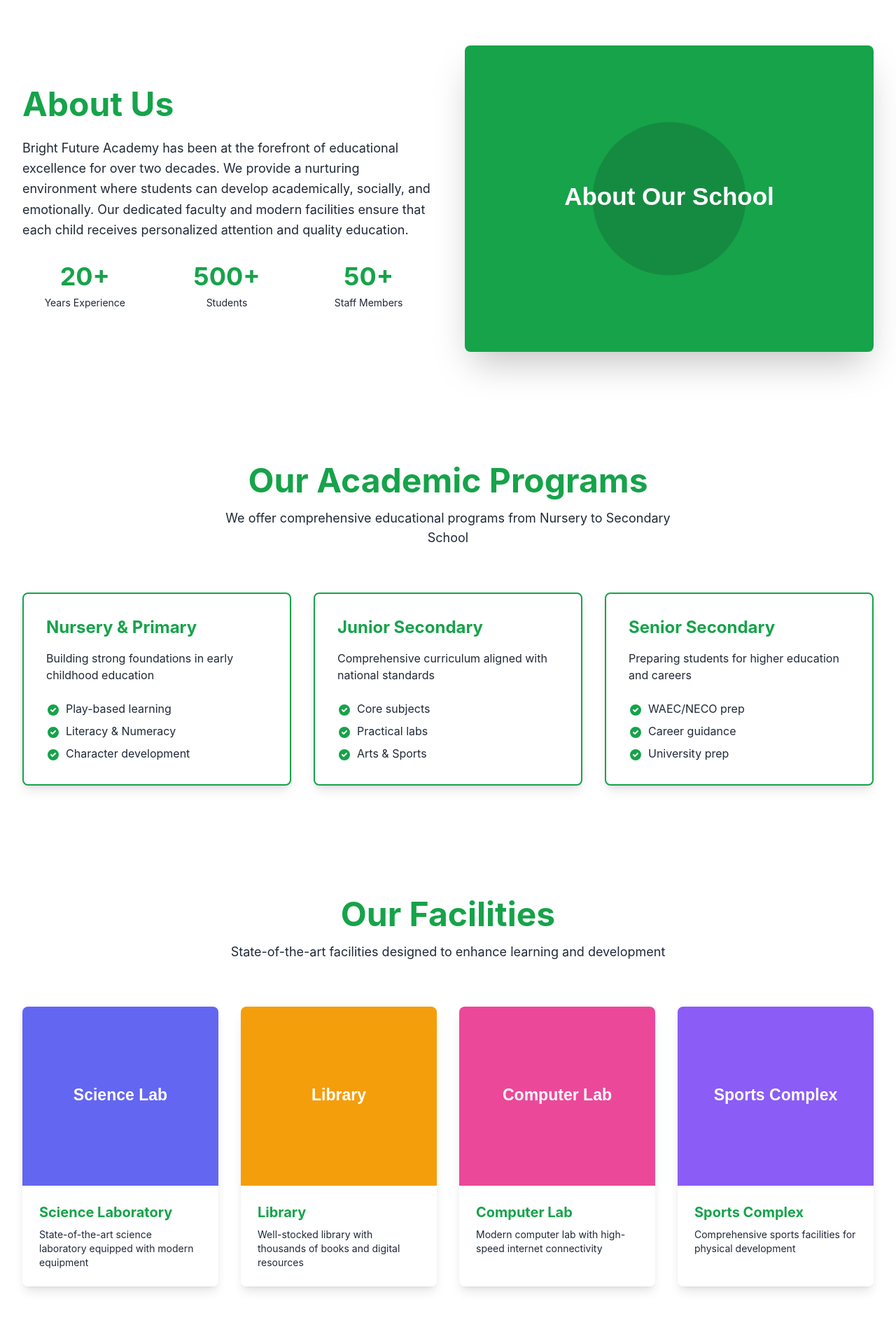
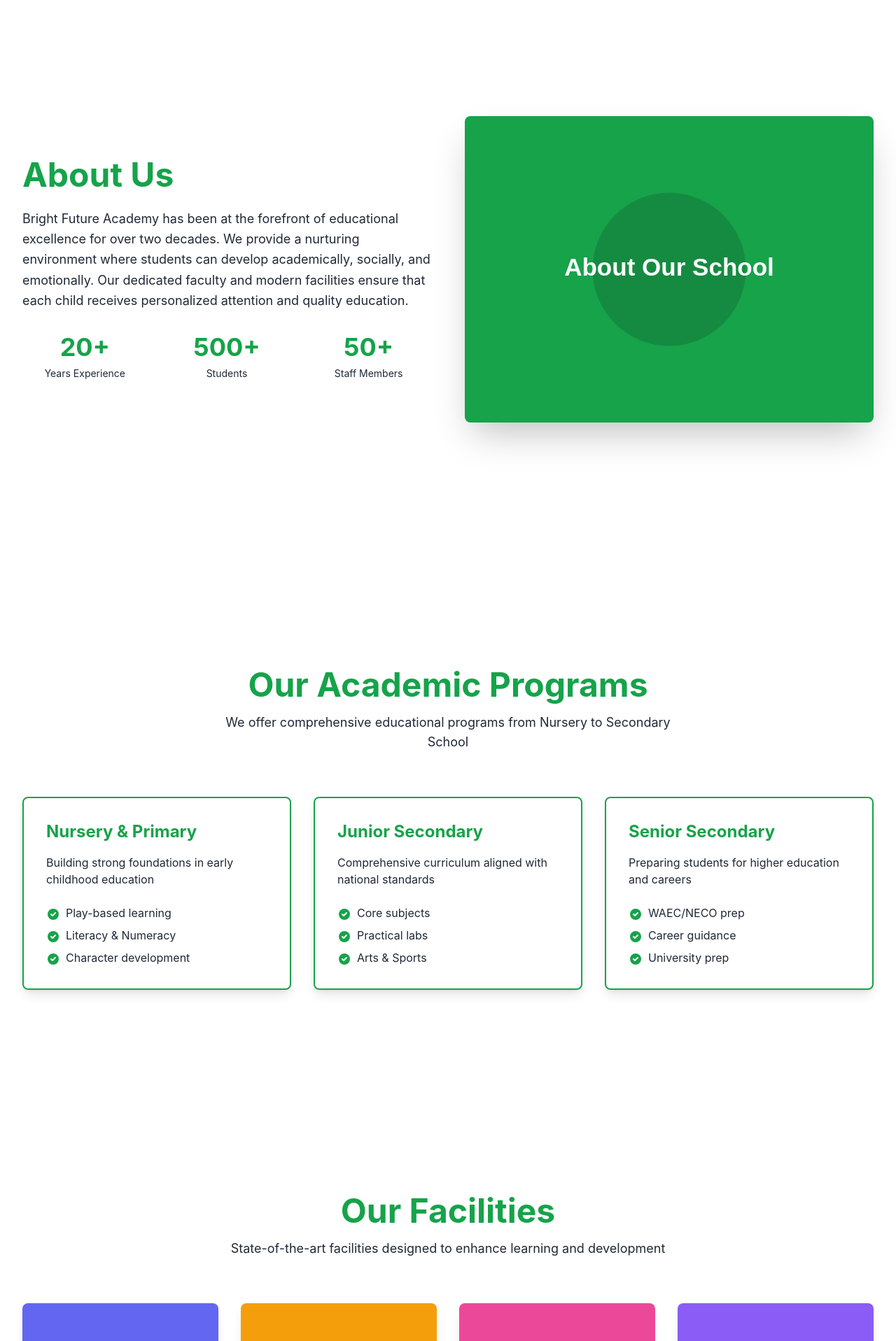
Before and after one commit to mederhoo-script/Schoolslanding, a Next.js app: page / in a window 1280 px wide. Shown: the part 880-2797 px from the top of the page at 70% size. Built offline with nearby package versions, Linux system fonts and the light colour scheme.

Commit message:
Implement full-screen sliding sections with scroll-snap
Co-authored-by: mederhoo-script <133251935+mederhoo-script@users.noreply.github.com>

```diff
--- a/components/About.tsx
+++ b/components/About.tsx
@@ -6,7 +6,7 @@ export default function About() {
   return (
     <section
       id="about"
-      className="py-20"
+      className="h-screen flex items-center justify-center snap-start snap-always py-20"
       style={{ backgroundColor: 'var(--color-bg)' }}
     >
       <div className="max-w-7xl mx-auto px-4 sm:px-6 lg:px-8">
--- a/components/Academics.tsx
+++ b/components/Academics.tsx
@@ -6,7 +6,7 @@ export default function Academics() {
   return (
     <section
       id="academics"
-      className="py-20"
+      className="h-screen flex items-center justify-center snap-start snap-always py-20"
       style={{ backgroundColor: 'var(--color-bg)' }}
     >
       <div className="max-w-7xl mx-auto px-4 sm:px-6 lg:px-8">
--- a/components/CTA.tsx
+++ b/components/CTA.tsx
@@ -5,7 +5,7 @@ export default function CTA() {
 
   return (
     <section
-      className="py-20"
+      className="h-screen flex items-center justify-center snap-start snap-always py-20"
       style={{
         backgroundColor: 'var(--color-primary)',
       }}
--- a/components/Contact.tsx
+++ b/components/Contact.tsx
@@ -6,7 +6,7 @@ export default function Contact() {
   return (
     <section
       id="contact"
-      className="py-20"
+      className="h-screen flex items-center justify-center snap-start snap-always py-20"
       style={{ backgroundColor: 'var(--color-bg)' }}
     >
       <div className="max-w-7xl mx-auto px-4 sm:px-6 lg:px-8">
--- a/components/Facilities.tsx
+++ b/components/Facilities.tsx
@@ -6,7 +6,7 @@ export default function Facilities() {
   return (
     <section
       id="facilities"
-      className="py-20"
+      className="h-screen flex items-center justify-center snap-start snap-always py-20"
       style={{ backgroundColor: 'var(--color-bg)' }}
     >
       <div className="max-w-7xl mx-auto px-4 sm:px-6 lg:px-8">
--- a/components/Gallery.tsx
+++ b/components/Gallery.tsx
@@ -6,7 +6,7 @@ export default function Gallery() {
   return (
     <section
       id="gallery"
-      className="py-20"
+      className="h-screen flex items-center justify-center snap-start snap-always py-20"
       style={{ backgroundColor: 'var(--color-bg)' }}
     >
       <div className="max-w-7xl mx-auto px-4 sm:px-6 lg:px-8">
--- a/components/Hero.tsx
+++ b/components/Hero.tsx
@@ -5,7 +5,7 @@ export default function Hero() {
 
   return (
     <section
-      className="relative min-h-screen flex items-center justify-center"
+      className="relative h-screen flex items-center justify-center snap-start snap-always"
       style={{
         backgroundImage: `linear-gradient(rgba(0, 0, 0, 0.5), rgba(0, 0, 0, 0.5)), url(${school.images.hero})`,
         backgroundSize: 'cover',
--- a/styles/globals.css
+++ b/styles/globals.css
@@ -16,7 +16,13 @@
   margin: 0;
 }
 
-html,
+html {
+  scroll-behavior: smooth;
+  scroll-snap-type: y mandatory;
+  overflow-y: scroll;
+  overflow-x: hidden;
+}
+
 body {
   max-width: 100vw;
   overflow-x: hidden;
```
